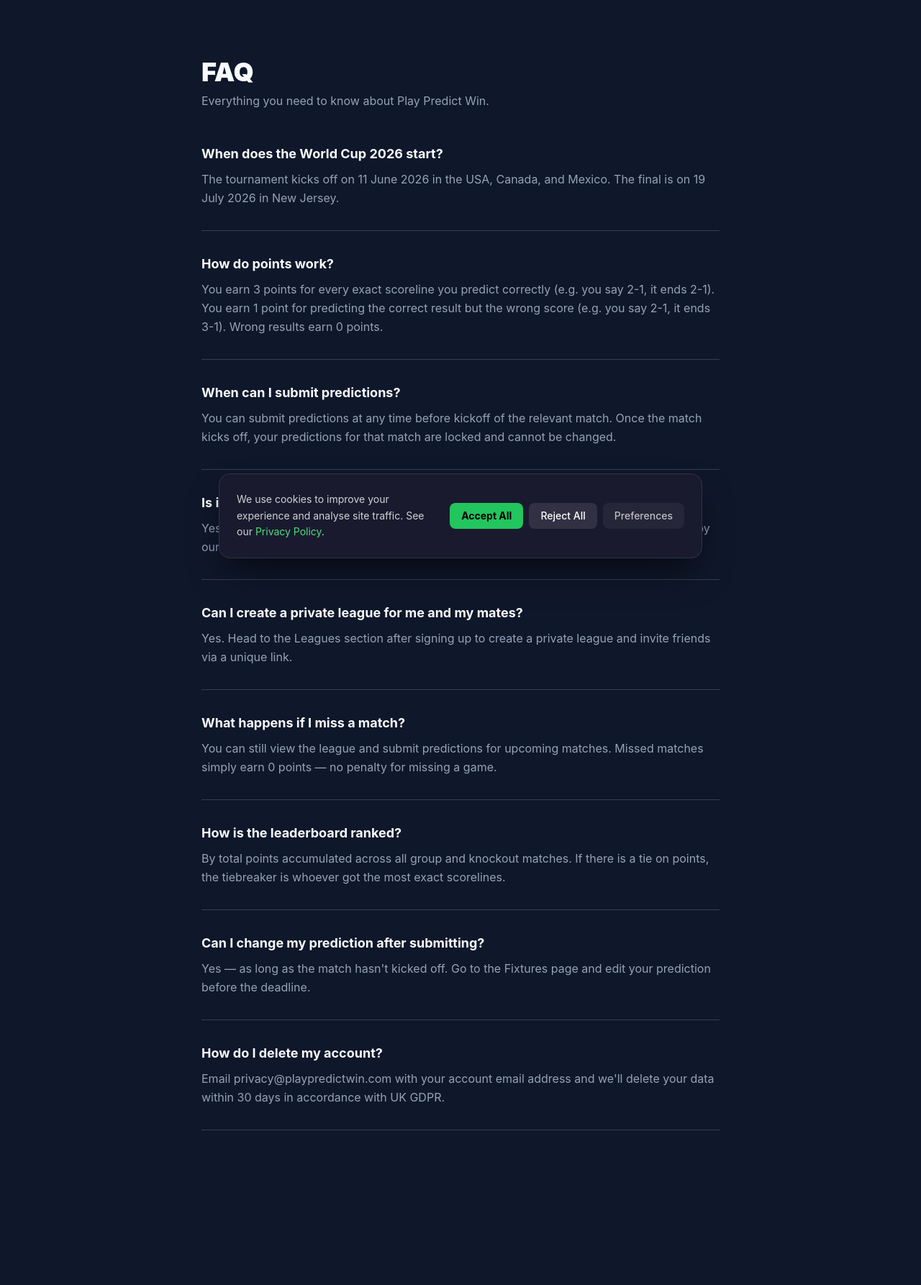
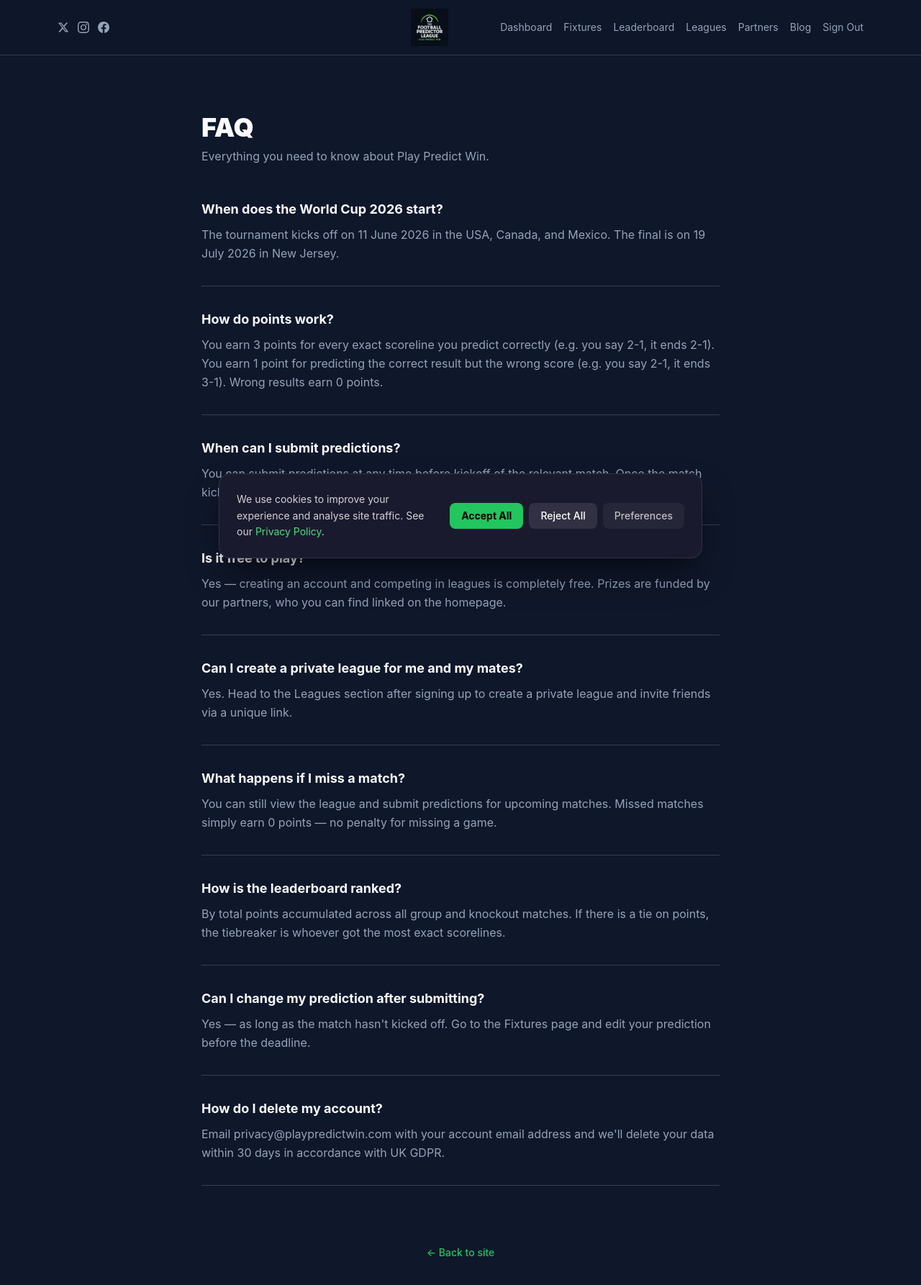
Before and after one commit to claytonbwebb-lab/world-cup-predictor, a Next.js app: page /faq in a window 1280 px wide. Shown: the top 1786 px of the page at 72% size. Before the commit the page ends 1651 px from the top, so only its background shows below. Built offline with nearby package versions, Linux system fonts and the light colour scheme.

Commit message:
Add NavBar and back link to privacy and FAQ pages

```diff
--- a/src/app/faq/page.tsx
+++ b/src/app/faq/page.tsx
@@ -1,4 +1,6 @@
 import type { Metadata } from 'next';
+import Link from 'next/link';
+import NavBar from '@/components/NavBar';
 
 export const metadata: Metadata = {
   title: 'FAQ | Play Predict Win',
@@ -23,6 +25,8 @@ export default function FAQPage() {
   };
 
   return (
+    <>
+      <NavBar />
     <div className="flex-1 max-w-3xl mx-auto px-6 py-20">
       <script
         type="application/ld+json"
@@ -77,5 +81,13 @@ export default function FAQPage() {
         ))}
       </div>
     </div>
+
+    {/* Back to site */}
+    <div className="text-center pb-12">
+      <Link href="/" className="text-primary text-sm font-medium hover:underline">
+        ← Back to site
+      </Link>
+    </div>
+    </>
   );
 }
--- a/src/app/privacy/page.tsx
+++ b/src/app/privacy/page.tsx
@@ -1,4 +1,6 @@
 import type { Metadata } from 'next';
+import Link from 'next/link';
+import NavBar from '@/components/NavBar';
 
 export const metadata: Metadata = {
   title: 'Privacy Policy | Play Predict Win',
@@ -7,6 +9,8 @@ export const metadata: Metadata = {
 
 export default function PrivacyPage() {
   return (
+    <>
+      <NavBar />
     <div className="flex-1 max-w-3xl mx-auto px-6 py-20">
       <h1 className="text-4xl font-black mb-8">Privacy Policy</h1>
 
@@ -104,6 +108,13 @@ export default function PrivacyPage() {
           via email to the address registered to your account.
         </p>
       </div>
-    </div>
+
+      {/* Back to site */}
+      <div className="text-center pb-12">
+        <Link href="/" className="text-primary text-sm font-medium hover:underline">
+          ← Back to site
+        </Link>
+      </div>
+    </>
   );
 }
```
